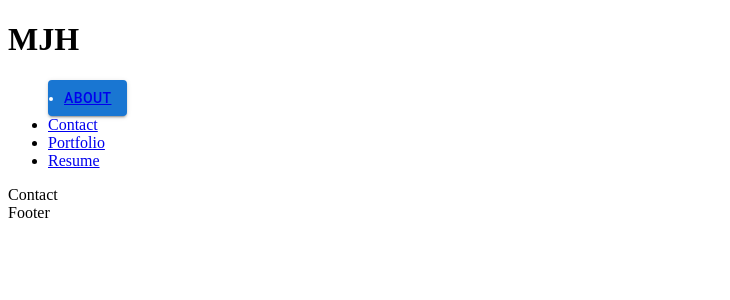
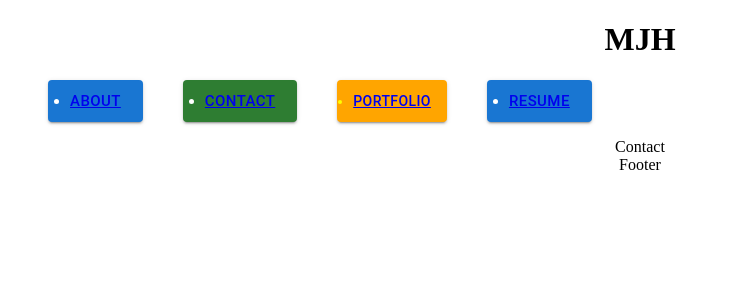
Before and after one commit to utilrr/react-portfolio, a React (Create React App) app in the folder client/: page /contact in a window 1280 px wide. Shown: the top 300 px of the page, without its empty margins (0-730 px from the left). Built offline with nearby package versions, Linux system fonts and the light colour scheme.

Commit message:
Added some button styling

```diff
--- a/client/src/App.css
+++ b/client/src/App.css
@@ -1,4 +1,47 @@
 /* General styles */
 
 
+
+.App {
+  text-align: center;
+  text-decoration-style: none ;
+  list-style-type: none;
+}
+
+.App-logo {
+  height: 40vmin;
+  pointer-events: none;
+}
+
+@media (prefers-reduced-motion: no-preference) {
+  .App-logo {
+    animation: App-logo-spin infinite 20s linear;
+  }
+}
+
+.App-header {
+  background-color: #282c34;
+  min-height: 100vh;
+  display: flex;
+  flex-direction: column;
+  align-items: center;
+  justify-content: center;
+  font-size: calc(10px + 2vmin);
+  color: white;
+}
+
+.App-link {
+  color: #61dafb;
+}
+
+@keyframes App-logo-spin {
+  from {
+    transform: rotate(0deg);
+  }
+  to {
+    transform: rotate(360deg);
+  }
+}
+
+
 /* Nav styles */
--- a/client/src/components/Navbar.js
+++ b/client/src/components/Navbar.js
@@ -1,27 +1,44 @@
 import React from "react";
 import { NavLink } from "react-router-dom";
 import "../App.css";
+import Stack from "@mui/material/Stack";
 import Button from "@mui/material/Button";
 
 const Navbar = () => {
   return (
     <>
       <h1>MJH</h1>
+
       <ul>
-        <Button variant="contained">
+        <Stack spacing={5} direction="row">
+          <Button variant="contained" size="large">
             <li>
               <NavLink to="/">About</NavLink>
             </li>
           </Button>
+          <Button variant="contained" size="large" color="success">
             <li>
               <NavLink to="/contact">Contact</NavLink>
             </li>
+          </Button>
+          <Button
+            variant="contained"
+            sx={{
+              color: "yellow",
+              backgroundColor: "orange",
+              borderColor: "green",
+            }}
+          >
             <li>
               <NavLink to="/portfolio">Portfolio</NavLink>
             </li>
+          </Button>
+          <Button variant="contained" size="large">
             <li>
               <NavLink to="/resume">Resume</NavLink>
             </li>
+          </Button>
+        </Stack>
       </ul>
     </>
   );
```
Also changed, not shown: client/public/index.html (+0 -14 lines). Lines whose indentation alone changed are shown as unchanged.
